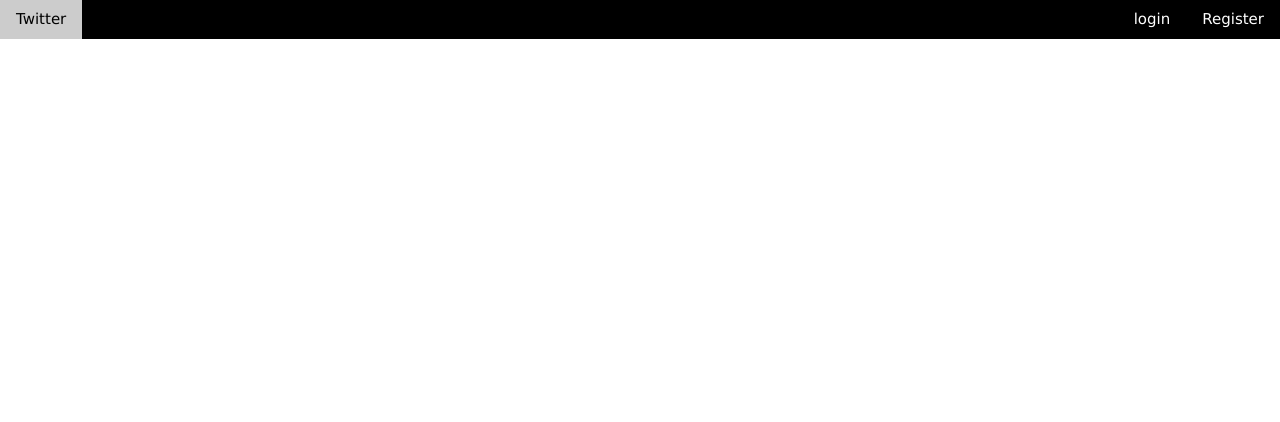
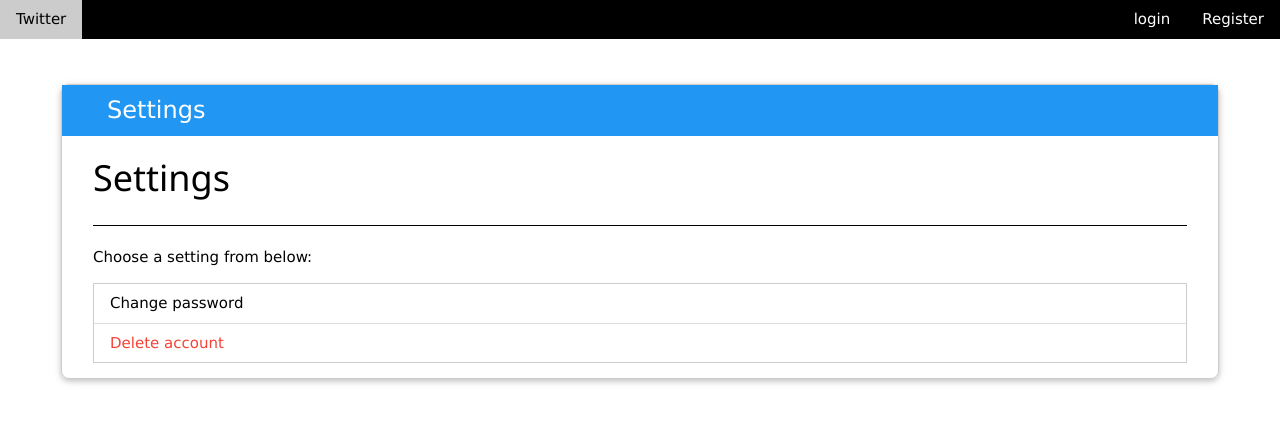
Before and after one commit to grace-mugoiri/twitter-clone, a React (Create React App) app in the folder frontend/: page /settings in a window 1280 px wide. Shown: the top 422 px of the page. Built offline with nearby package versions, Linux system fonts and the light colour scheme; no server answers; sample sign-in values are in the browser's storage.

Commit message:
add settings for deleting and changing passwords

```diff
--- a/frontend/src/components/App.jsx
+++ b/frontend/src/components/App.jsx
@@ -7,6 +7,7 @@ import { BrowserRouter as Router, Route} from 'react-router-dom';
 import MainPage from './MainPage';
 import { check } from '../login';
 import Logout from './Logout';
+import UserSettings from './UserSettings';
 
 function App() {
 	let [login, setLogin] = React.useState(false);
@@ -21,6 +22,7 @@ function App() {
 				<Route path="/login" exact component={Login} />
 				<Route path="/register" exact component={Register} />
 				<Route path="/logout" exact component={Logout} />
+				<Route path="/settings" exact component={UserSettings} />
 			</Router>
 		</React.Fragment>
 	)
--- a/frontend/src/components/TweetItem.jsx
+++ b/frontend/src/components/TweetItem.jsx
@@ -1,4 +1,7 @@
 import { React } from 'react';
+import { Axios } from 'axios';
+
+
 function deleteTweet(tid) {
 	Axios.delete("/api/deletetweet/" + tid, { headers: { Authorization: "Bearer " + localStorage.getItem("token") } }).then(res => {
 		console.log(res.data);
--- /dev/null
+++ b/frontend/src/components/UserSettings.jsx
@@ -0,0 +1,110 @@
+import Axios from 'axios';
+import React from 'react';
+import Alert from './Alert';
+
+class UserSettings extends React.Component {
+	state = { currentSetting: "main", err: "" }
+	componentDidMount() {
+		if (!localStorage.getItem("token")) {
+			window.location = "/login"
+		}
+	}
+	changePassword = (e) => {
+		e.preventDefault();
+		Axios.post("api/changepassword", {
+			password: document.getElementById("password").value,
+			npassword: document.getElementById("npassword").value
+		}, {
+				headers: {
+				Authorization: "Bearer " + localStorage.getItem("token")
+			}
+		})
+			.then(res => {
+				if (res.data.errr) {
+					this.setState(
+					{err: res.data.error}
+				)
+				} else {
+					alert("Password changed! Logging you out...")
+					window.location = "/logout"
+			}
+		})
+	}
+	deleteAccount = (e) => {
+		e.preventDefault();
+		let x = window.confirm("Are you sure you want to delete your account? THIS CANNOT BE UNDONE. ALL OF YOUR POST WILL BE DEETED")
+		if (x) {
+			Axios.delete("/api/deleteaccount", {
+				headers: {
+					Authorization: "Bearer " + localStorage.getItem("token")
+				}
+			})
+				.then(res => {
+					if (res.data.error) {
+					alert("An error occured: " + res.data.error)
+					} else {
+						alert("Your account has been deleted. We are sad to see you go :( Now anyone can sign up with your username. Logging you out")
+						window.location = "/logout"
+				}
+			})
+		}
+	}
+	render() {
+		return (
+			<div className="w3-container" style={{ margin: "3rem" }}>
+				<div className="w3-card w3-border w3-round-large">
+					<header className="w3-container w3-xlarge w3-blue" style={{ padding: "0.5rem", paddingLeft: "3rem" }}>
+						Settings
+					</header>
+					<div className="w3-container">
+						{this.state.err.length > 0 && <Alert message={this.state.err} />}
+						{this.state.currentSetting === "main" && <div style={{ margin: "1rem" }}>
+							<h1 className="w3-xxlarge">Settings</h1>
+							<hr className="w3-border-top w3-border-black" />
+							<p>Choose a setting from below:</p>
+							<ul className="w3-ul w3-border w3-hoverable">
+								<li className="w3-hover-light-gray" onClick={() => this.setState({ currentSetting: "cpwd" })}
+									style={{ cursor: "pointer" }}>Change password
+								</li>
+								<li className="w3-text-red w3-hover-pale-red w3-hover-text-red" onClick={() => this.setState({ currentSetting: "del" })}
+									style={{ cursor: "pointer" }}>Delete account
+								</li>
+							</ul>
+						</div>}
+						{this.state.currentSetting === "cpwd" && <div style={{ margin: "1rem" }}>
+							<h1 className="w3-xxlarge">Change password</h1>
+							<hr className="w3-border-top w3-border-black" />
+							<button className="w3-button w3-blue"
+								onClick={() => this.setState({ currentSetting: "main" })}>&laquo; Back
+							</button>
+							<form onSubmit={this.changePassword}>
+								<p>
+									<label htmlFor="password">Old password</label>
+									<input type="password" id="password" className="w3-input w3-border" />
+								</p>
+								<p>
+									<label htmlFor="npassword">New password</label>
+									<input type="npassword" id="npassword" className="w3-input w3-border" />
+								</p>
+								<p>
+									<button className="w3-button w3-blue" type="submit">Submit</button>
+								</p>
+							</form>
+						</div>}
+						{this.state.currentSetting === "del" && <div style={{ margin: "1rem" }}>
+							<h1 className="w3-xxlarge w3-text-red">Delete account</h1>
+							<hr className="w3-border-top w3-border-black" />
+							<button className="w3-button w3-blue"
+								onClick={() => this.setState({ currentSetting: "main" })}>&laquo; Back
+							</button>
+							<p>
+								<button className="w3-button w3-red w3-large" onClick={this.deleteAccount}>DELETE ACCOUNT</button>
+							</p>
+						</div>}
+					</div>
+				</div>
+				</div>
+		)
+	}
+}
+export default UserSettings;
```
